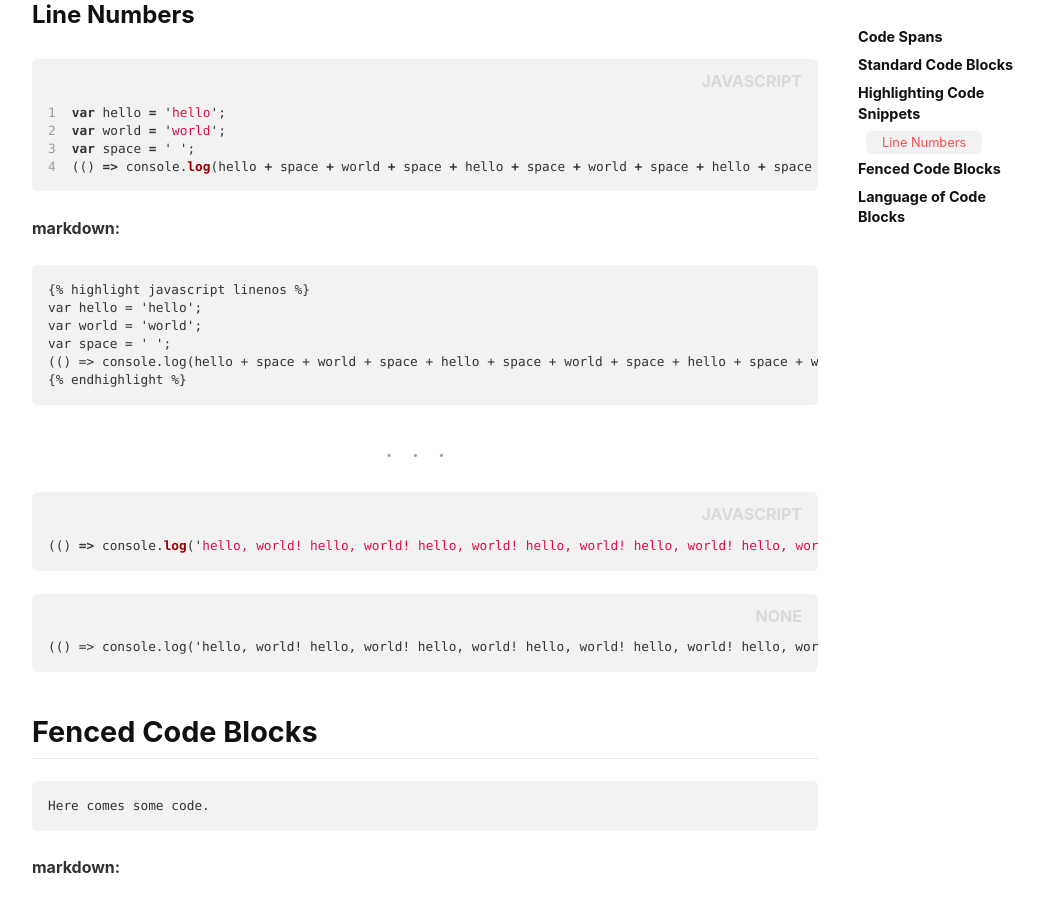
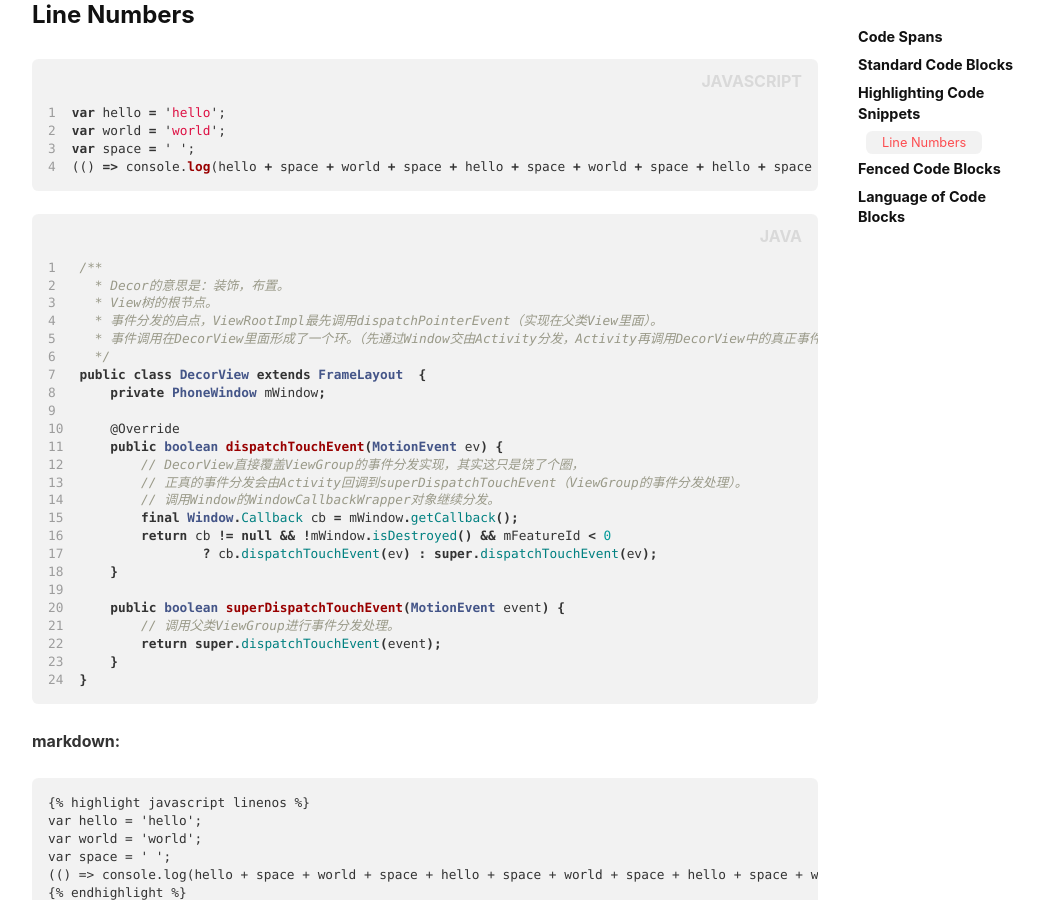
Before and after one commit to shengshuqiang/shengshuqiang.github.io, a Jekyll site: the page built from _posts/2016-06-16-code-blocks.md, in a window 1280 px wide and 900 px high, scrolled down 2172 px. Shown: the whole window, without its empty margins (105-1149 px from the left). Built offline with Jekyll 4.4.1, drawn with Linux system fonts in a browser that asks for light colours; nearby versions of some CDN libraries; comment, search, counter and statistics services are not loaded.

Commit message:
id: 高亮代码注释 cause: solution: done

````diff
--- a/_posts/2016-06-16-code-blocks.md
+++ b/_posts/2016-06-16-code-blocks.md
@@ -98,6 +98,34 @@ var space = ' ';
 (() => console.log(hello + space + world + space + hello + space + world + space + hello + space + world + space + hello + space + world))();
 {% endhighlight %}
 
+
+{% highlight java linenos %}
+/**
+  * Decor的意思是：装饰，布置。
+  * View树的根节点。
+  * 事件分发的启点，ViewRootImpl最先调用dispatchPointerEvent（实现在父类View里面）。
+  * 事件调用在DecorView里面形成了一个环。（先通过Window交由Activity分发，Activity再调用DecorView中的真正事件分发方法）
+  */
+public class DecorView extends FrameLayout  {
+    private PhoneWindow mWindow;
+
+    @Override
+    public boolean dispatchTouchEvent(MotionEvent ev) {
+        // DecorView直接覆盖ViewGroup的事件分发实现，其实这只是饶了个圈，
+        // 正真的事件分发会由Activity回调到superDispatchTouchEvent（ViewGroup的事件分发处理）。
+        // 调用Window的WindowCallbackWrapper对象继续分发。
+        final Window.Callback cb = mWindow.getCallback();
+        return cb != null && !mWindow.isDestroyed() && mFeatureId < 0
+                ? cb.dispatchTouchEvent(ev) : super.dispatchTouchEvent(ev);
+    }
+
+    public boolean superDispatchTouchEvent(MotionEvent event) {
+        // 调用父类ViewGroup进行事件分发处理。
+        return super.dispatchTouchEvent(event);
+    }
+}
+{% endhighlight %}
+
 **markdown:**
 
 ```
````
Also changed, not shown: _posts/2018-02-10-Android事件分发-来龙去脉.md (+18 -29 lines), 4 other files.
